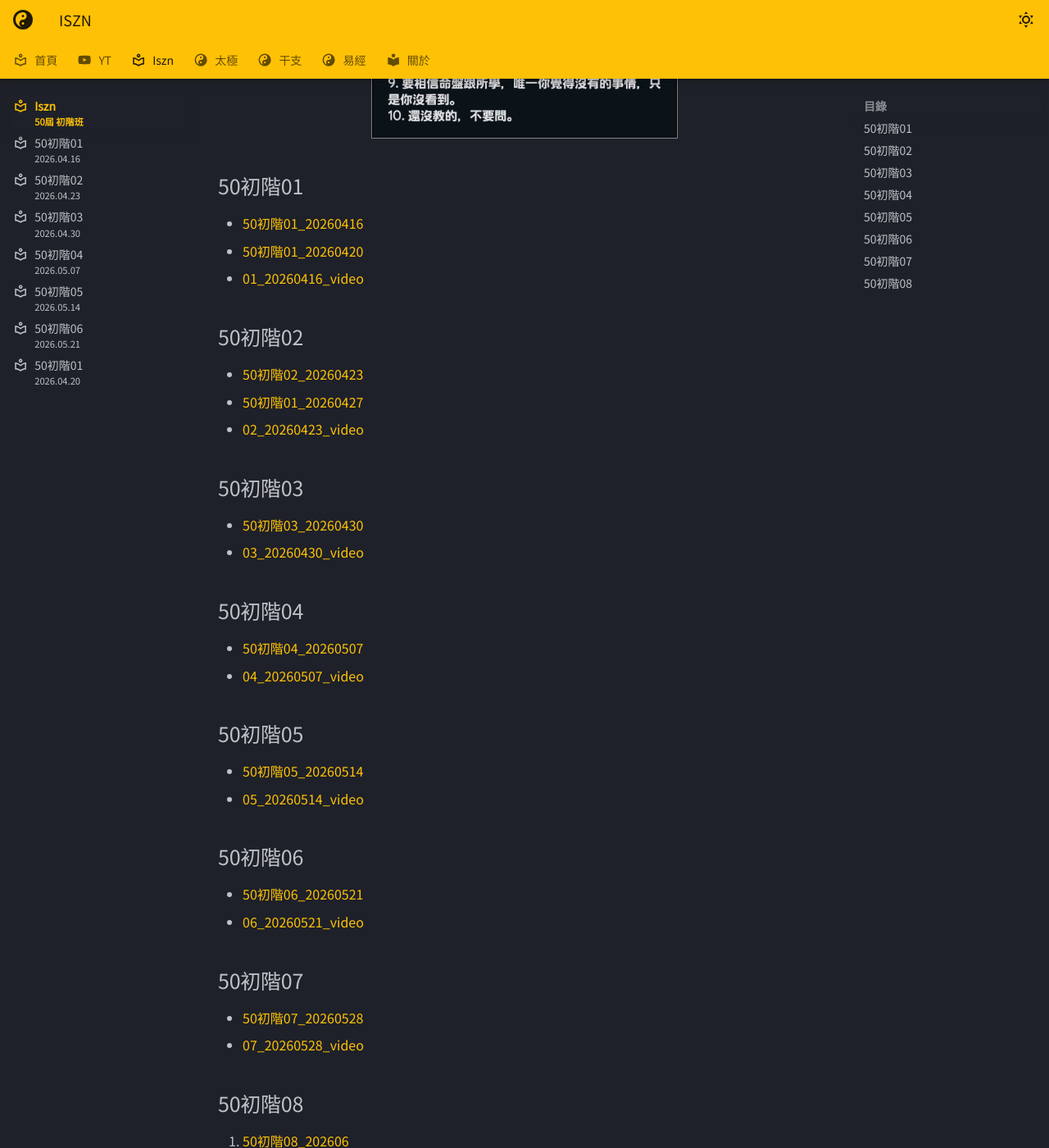
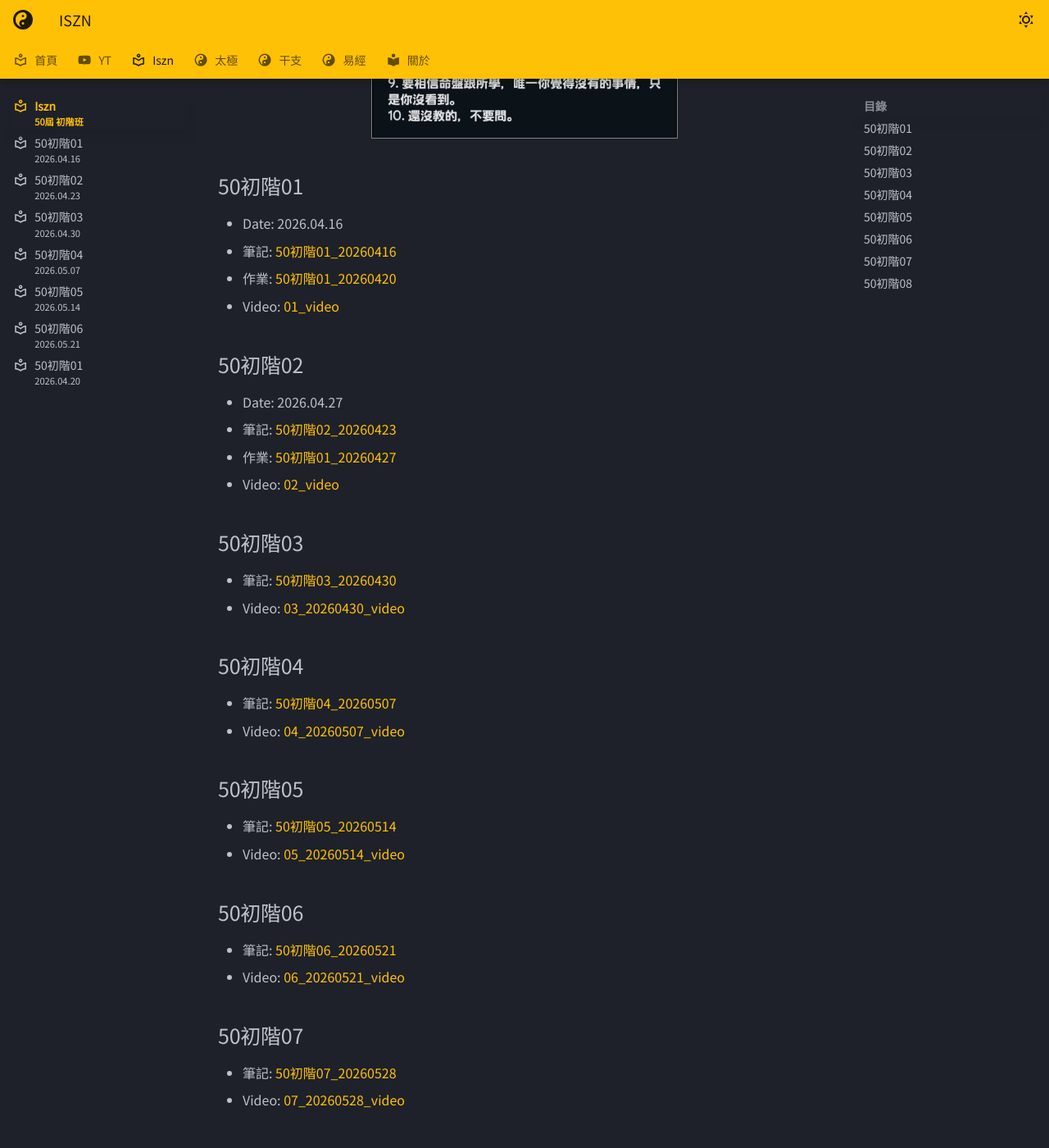
Before and after one commit to oolongyuan/oolongyuan.github.io, an MkDocs documentation site: the page built from docs/iszn/index.md, in a window 1280 px wide and 1400 px high, scrolled down 392 px. Shown: the whole window at 82% size. Built offline with MkDocs 1.6.1 and Material for MkDocs 9.7.7, drawn with Linux system fonts in a browser that asks for light colours; some web fonts are replaced.

Commit message:
corrected the link to work

```diff
--- a/docs/iszn/index.md
+++ b/docs/iszn/index.md
@@ -7,54 +7,72 @@
 
 # 第50屆初階班
 
-![10_rules](/iszn/10_rules.png){: style="display: block; margin: 0 auto; border: 1px solid gray; width: 50%;" loading="lazy" }
+![10_rules](./10_rules.png){: style="display: block; margin: 0 auto; border: 1px solid gray; width: 50%;" loading="lazy" }
+
 
 ## 50初階01
 
- - [50初階01_20260416](/iszn/note_01/)
- - [50初階01_20260420](/iszn/homework_01/)
- - [01_20260416_video](https://iframe.mediadelivery.net/embed/431082/e5ddc1fb-1711-4a39-840f-a7afd6e9a5ee?autoplay=false){target="_blank"}
+ - Date: 2026.04.16
+ - 筆記: [50初階01_20260416](./note_01/)
+ - 作業: [50初階01_20260420](./work_01/)
+ - Video: [01_video][v01]{target="_blank"}
 
 ## 50初階02
 
- - [50初階02_20260423](/iszn/note_02/)
- - [50初階01_20260427](/iszn/homework_02/)
- - [02_20260423_video](https://iframe.mediadelivery.net/embed/431082/ba5ad910-69f7-44cc-a124-768a7cfc8ce7?autoplay=false){target="_blank"}
+ - Date: 2026.04.27
+ - 筆記: [50初階02_20260423](./note_02/)
+ - 作業: [50初階01_20260427](./work_02/)
+ - Video: [02_video][v02]{target="_blank"}
 
 ## 50初階03
 
- - [50初階03_20260430](/iszn/note_03/)
- - [03_20260430_video](https://iframe.mediadelivery.net/embed/431082/ebaeaed0-c390-4052-b9e7-f98731c99cb5?autoplay=false){target="_blank"}
+ - 筆記: [50初階03_20260430](./note_03/)
+ - Video: [03_20260430_video][v03]{target="_blank"}
 
 
 ## 50初階04
 
- - [50初階04_20260507](/iszn/note_04/)
- - [04_20260507_video](https://iframe.mediadelivery.net/embed/431082/15a47795-d5ce-43dc-8390-27b5236dbc16?autoplay=false){target="_blank"}
+ - 筆記: [50初階04_20260507](./note_04/)
+ - Video: [04_20260507_video][v04]{target="_blank"}
+
 
 ## 50初階05
 
- - [50初階05_20260514](/iszn/note_05/)
- - [05_20260514_video](https://iframe.mediadelivery.net/embed/431082/4910d036-d3cf-4585-8828-cc3feee9ad8e?autoplay=false){target="_blank"}
-
+ - 筆記: [50初階05_20260514](./note_05/)
+ - Video: [05_20260514_video][v05]{target="_blank"}
 
 
 ## 50初階06
 
- - [50初階06_20260521](/iszn/note_06/)
- - [06_20260521_video](https://iframe.mediadelivery.net/embed/431082/2da484e6-29e0-4ffd-b461-52d409f37a44?autoplay=false){target="_blank"}
+ - 筆記: [50初階06_20260521](./note_06/)
+ - Video: [06_20260521_video][v06]{target="_blank"}
 
 
 ## 50初階07
 
- - [50初階07_20260528](/iszn//)
- - [07_20260528_video](https://iframe.mediadelivery.net/embed/431082/5797aed9-5adf-4844-a5c1-40102f27665a?autoplay=false){target="_blank"}
+ - 筆記: [50初階07_20260528](/iszn//)
+ - Video: [07_20260528_video][v07]{target="_blank"}
 
 
 ## 50初階08
 
- 1. [50初階08_202606](/iszn//)
- 1. [50初階09_202606](/iszn//)
- 1. [50初階10_202606](/iszn//)
- 1. [50初階11_202606](/iszn//)
- 1. [50初階12_202607](/iszn//)
+ 1. 筆記: [50初階08_202606](/iszn//)
+ 1. 筆記: [50初階09_202606](/iszn//)
+ 1. 筆記: [50初階10_202606](/iszn//)
+ 1. 筆記: [50初階11_202606](/iszn//)
+ 1. 筆記: [50初階12_202607](/iszn//)
+
+
+[v01]: https://iframe.mediadelivery.net/embed/431082/e5ddc1fb-1711-4a39-840f-a7afd6e9a5ee?autoplay=false
+
+[v02]: https://iframe.mediadelivery.net/embed/431082/ba5ad910-69f7-44cc-a124-768a7cfc8ce7?autoplay=false
+
+[v03]: https://iframe.mediadelivery.net/embed/431082/ebaeaed0-c390-4052-b9e7-f98731c99cb5?autoplay=false
+
+[v04]: https://iframe.mediadelivery.net/embed/431082/15a47795-d5ce-43dc-8390-27b5236dbc16?autoplay=false
+
+[v05]: https://iframe.mediadelivery.net/embed/431082/4910d036-d3cf-4585-8828-cc3feee9ad8e?autoplay=false
+
+[v06]: https://iframe.mediadelivery.net/embed/431082/2da484e6-29e0-4ffd-b461-52d409f37a44?autoplay=false
+
+[v07]: https://iframe.mediadelivery.net/embed/431082/5797aed9-5adf-4844-a5c1-40102f27665a?autoplay=false
```
